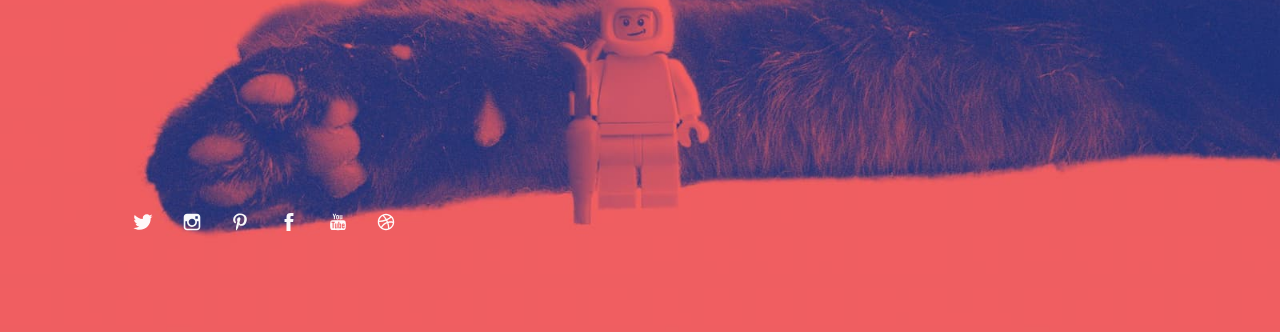
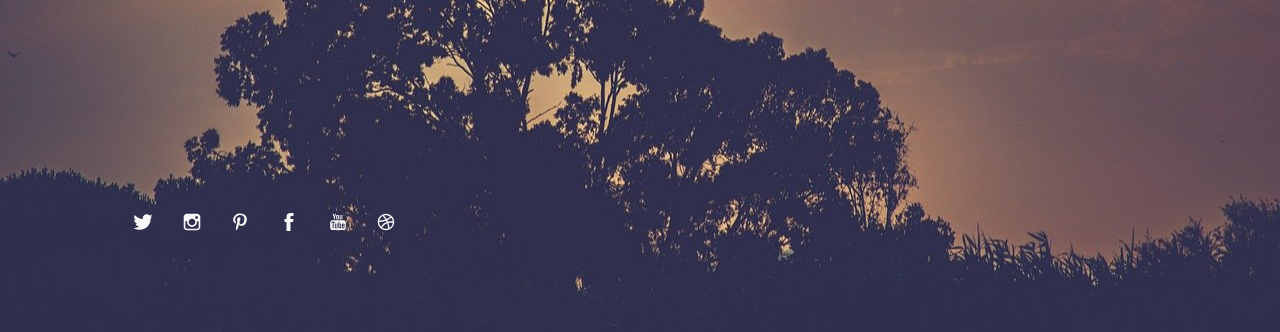
Before and after one commit to shiva-crypto/shiva-crypto.github.io, a plain HTML site: page index.html in a window 1280 px wide. Shown: the part 468-800 px from the top of the page. Drawn offline with Linux system fonts and the light colour scheme.

Commit message:
bild geändert

```diff
--- a/assets/css/me.css
+++ b/assets/css/me.css
@@ -103,7 +103,7 @@ body.page-template-page-fullsingle-me {
   letter-spacing: -0.5px;
   color: #999999;
   color: #fff;
-  background-image: url("../../images/hur.jpg");
+  background-image: url("../../images/sunset-5526781_1280.jpg");
   background-position: center center;
   background-size: cover; }
   body.page-template-page-fullsingle-me p {
```
Also changed, not shown: images/sunset-5526781_1280.jpg (added).
